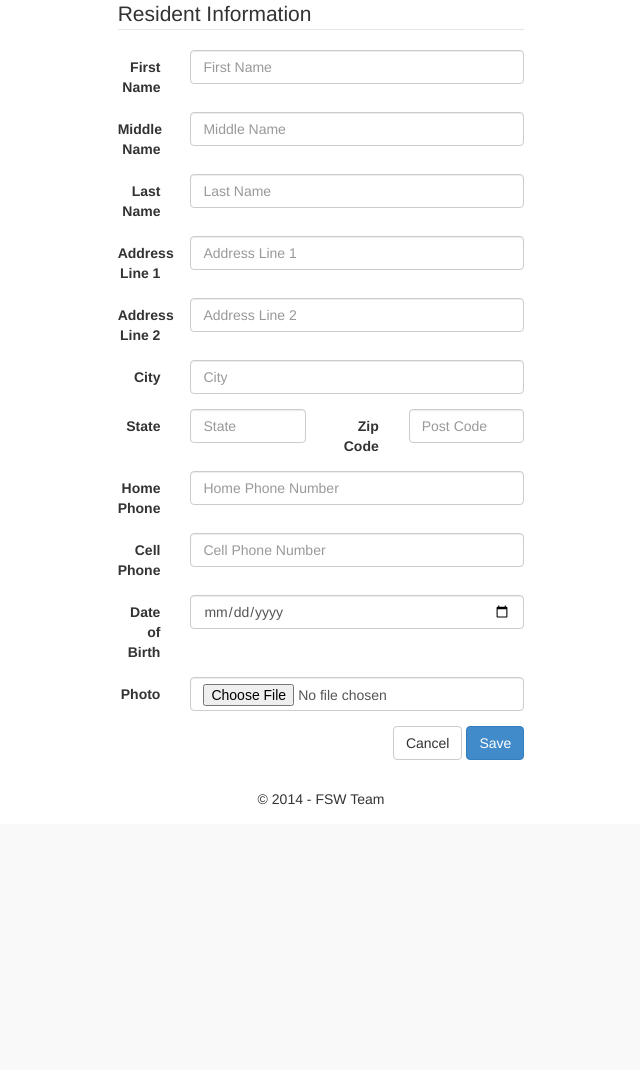
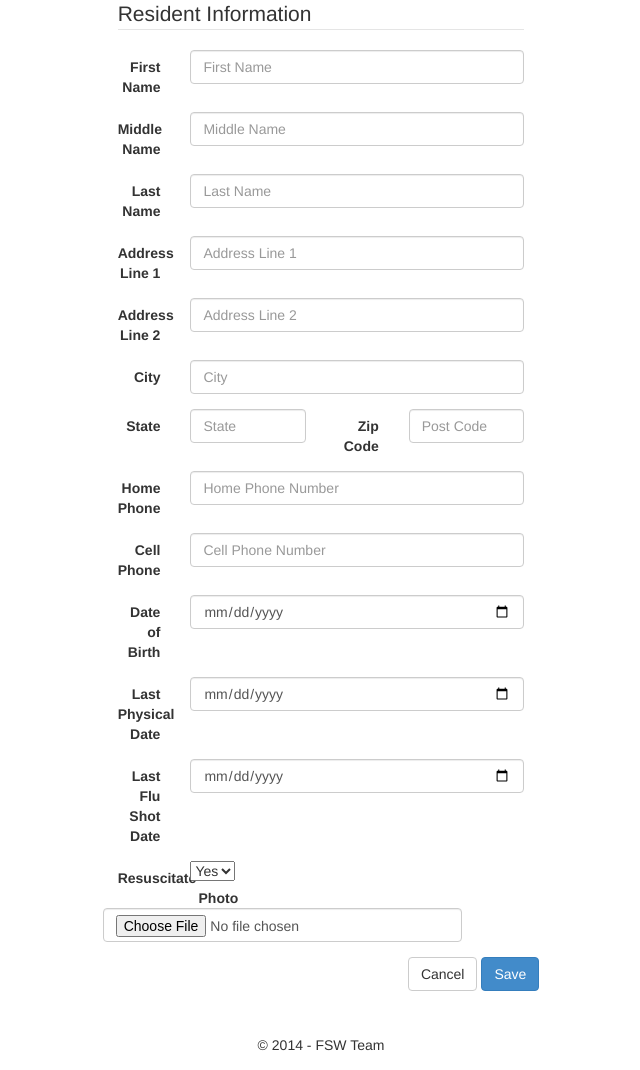
Before and after one commit to rcabral90/fswproject-webapp, a Django app: template templates/add_user.html in a window 1280 px wide. Shown: the part 76-1146 px from the top of the page, without its empty margins (319-959 px from the left). Before the commit the page ends 881 px from the top, so only its background shows below. Run offline with Django 3.2, Linux system fonts and the light colour scheme; the template is opened without the code that fills it, so the values that code supplies are empty; parts of the project's set-up code (start-up, migrations or seed data) failed here and were passed over; some libraries are stand-ins or nearby versions.

Commit message:
adding add_user.html updated version

```diff
--- a/templates/add_user.html
+++ b/templates/add_user.html
@@ -111,6 +111,31 @@
             </div>
           </div>
 
+	   <!-- Date input-->
+          <div class="form-group">
+            <label class="col-sm-2 control-label" for="textinput">Last Physical Date</label>
+            <div class="col-sm-10">
+              <input name="last_physical_date" placeholder="" class="form-control" type="date">
+            </div>
+          </div>
+	<!-- Date input-->
+          <div class="form-group">
+            <label class="col-sm-2 control-label" for="textinput">Last Flu Shot Date</label>
+            <div class="col-sm-10">
+              <input name="last_flu_shot_date" placeholder="" class="form-control" type="date">
+            </div>
+          </div>
+
+	<div class="form-group">
+
+		 <label class="col-sm-2 control-label" >Resuscitate</label>
+            <div class="col-sm-10">
+	    <select>
+  		<option value="Yes">Yes</option>
+  		<option value="No">No</option>
+	    </select>
+          </div>
+
           <!-- File input-->
           <div class="form-group">
             <label class="col-sm-2 control-label" for="textinput">Photo</label>
@@ -118,6 +143,8 @@
               <input name="photo" placeholder="" class="form-control" type="file">
             </div>
           </div>
+
+	      <!-- File input-->
 
           <div class="form-group">
             <div class="col-sm-offset-2 col-sm-10">
```
